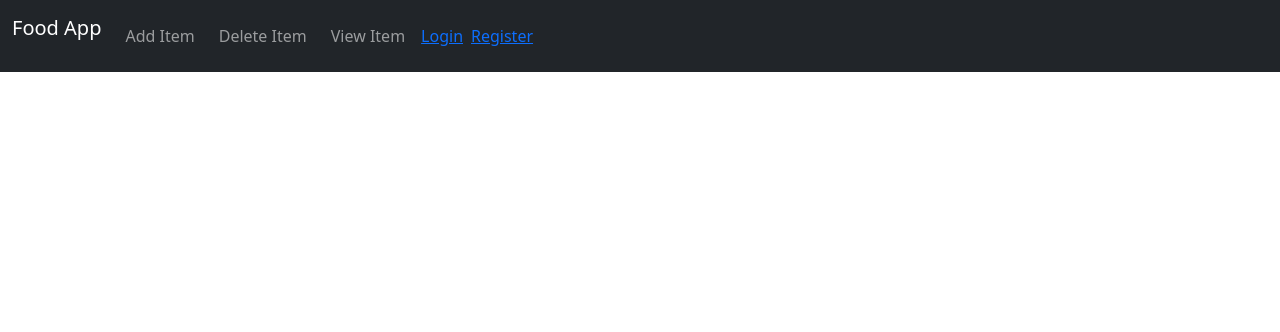
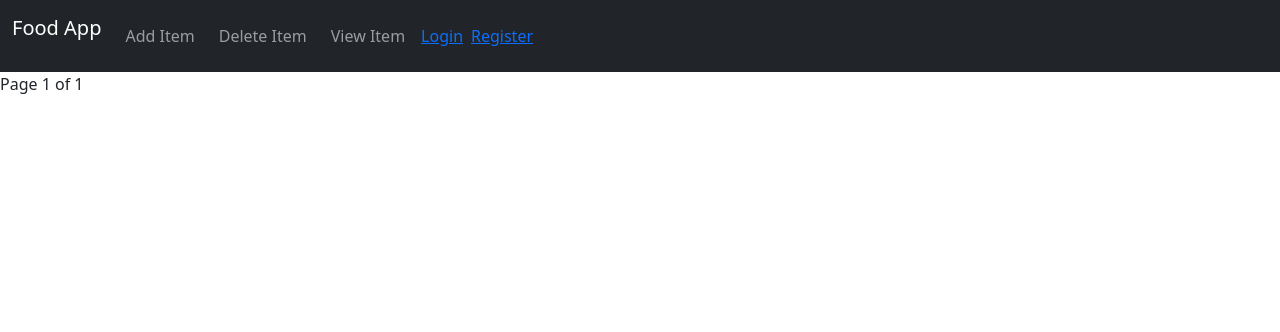
Before and after one commit to snushev/myFirstDjangoProject, a Django app: page /food/ in a window 1280 px wide. Shown: the top 332 px of the page. Run offline with Django 5.2, Linux system fonts and the light colour scheme; data that the repository does not hold is empty.

Commit message:
added pagionation

```diff
--- a/food/templates/food/base.html
+++ b/food/templates/food/base.html
@@ -42,6 +42,7 @@
     {% endif %}
     {% block body %}
     {% endblock %}
+
 </body>
 
 </html>
--- a/food/templates/food/index.html
+++ b/food/templates/food/index.html
@@ -6,7 +6,7 @@
 {% for item in item_list %}
 <div class="row">
     <div class="col-md-3 offset-md-2">
-        <img class="card" , style="width: 200px; height: 200px;" , src="{{ item.item_image }}" />
+        <img class="card" , style="width: 200px;; height: 200px;" , src="{{ item.item_image }}" />
     </div>
     <div class="col-md-4">
         <h3>{{ item.item_name }}</h3>
@@ -19,4 +19,17 @@
 </div>
 {% endfor %}
 
+
+{% if page_obj.has_previous %}
+<a href="?page=1">First</a>
+<a href="?page={{ page_obj.previous_page_number }}">Previous</a>
+{% endif %}
+
+<span>Page {{ page_obj.number }} of {{ page_obj.paginator.num_pages }}</span>
+
+{% if page_obj.has_next %}
+<a href="?page={{ page_obj.next_page_number }}">Next</a>
+<a href="?page={{ page_obj.paginator.num_pages }}">Last</a>
+{% endif %}
+
 {% endblock %}
--- a/food/views.py
+++ b/food/views.py
@@ -7,6 +7,7 @@ from .forms import ItemForm
 from django.views.generic.list import ListView
 from django.views.generic.detail import DetailView
 from django.views.generic.edit import CreateView
+from django.core.paginator import Paginator
 # Create your views here.
 
 # def index(request):
@@ -23,7 +24,7 @@ class IndexClassView(ListView):
     model = Item
     template_name = 'food/index.html'
     context_object_name = 'item_list'
-
+    paginate_by = 2
 
 # def detail(request, item_id):
 #         item = Item.objects.get(pk=item_id)
```
